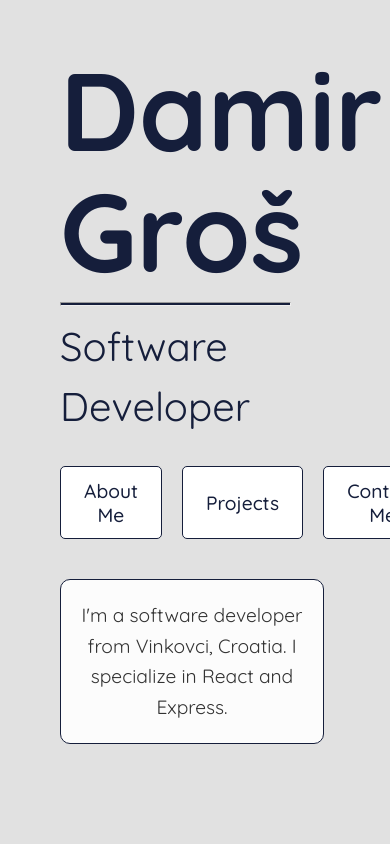
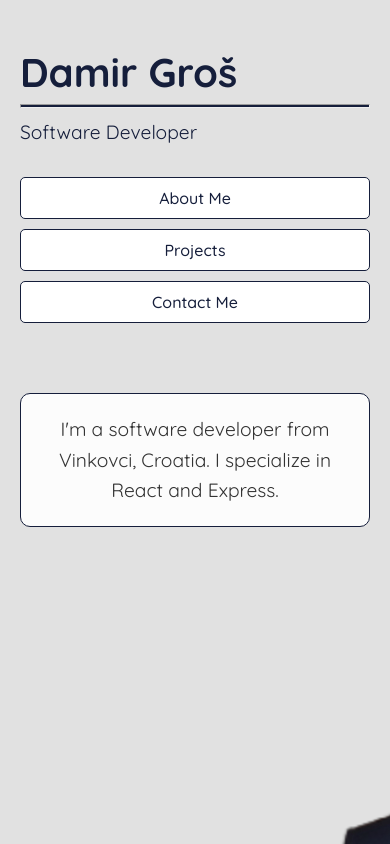
Before and after one commit to damirgros/portfolio, a React (Vite) app in the folder portfolio/: page / in a window 390 px wide. Built offline with nearby package versions, Linux system fonts and the light colour scheme.

Commit message:
Add media query for mobile phone layout

```diff
--- a/portfolio/src/App.css
+++ b/portfolio/src/App.css
@@ -156,37 +156,62 @@ body {
   color: #333;
 }
 
-.not-found {
-  display: flex;
+/* Media Queries for Mobile Devices */
+@media (max-width: 768px) {
+  .container {
     flex-direction: column;
-  justify-content: center;
-  align-items: center;
-  height: 100vh;
-  background-color: #f4f4f4;
-  text-align: center;
   }
 
-.not-found h1 {
-  font-size: 8rem;
-  color: #333;
+  .page1 {
+    width: 100%;
+    padding-left: 20px;
+    padding-right: 20px;
   }
 
-.not-found p {
-  font-size: 1.5rem;
-  color: #555;
-  margin-bottom: 20px;
+  .header h1 {
+    font-size: 2.5rem;
   }
 
-.back-home {
-  text-decoration: none;
-  color: #fff;
-  background-color: #151e3b;
-  padding: 10px 20px;
-  border-radius: 5px;
+  .header p {
     font-size: 1.2rem;
-  transition: background 0.3s, color 0.3s;
   }
 
-.back-home:hover {
-  background-color: #444;
+  .header hr {
+    width: 100%;
   }
+
+  .profileImage {
+    padding: 10px;
+    width: 100%;
+  }
+
+  .navbar {
+    flex-direction: column;
+    gap: 10px;
+    margin-bottom: 30px;
+  }
+
+  .navbar button {
+    font-size: 1rem;
+    padding: 10px;
+  }
+
+  .content {
+    width: 100%;
+  }
+
+  .project-card {
+    flex-direction: column;
+    align-items: flex-start;
+  }
+
+  .project-image img {
+    width: 100%;
+    margin-right: 0;
+    margin-bottom: 15px;
+  }
+
+  .project-details p {
+    font-size: 1rem;
+  }
+}
```
Lines whose indentation alone changed are shown as unchanged.
